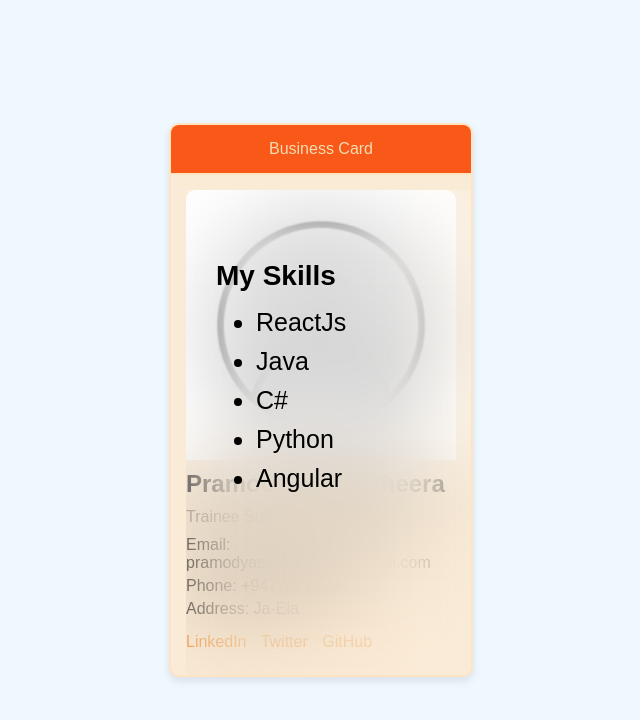
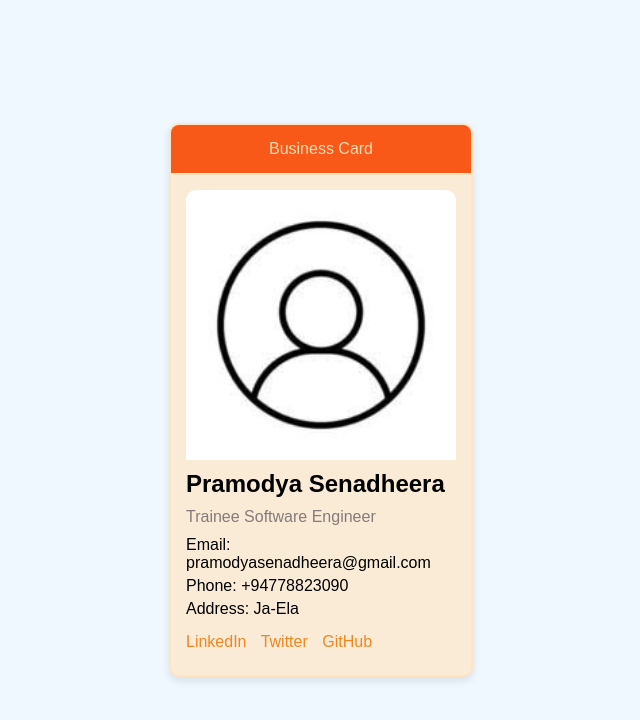
Before and after one commit to pramodya98/Business_Card, a plain HTML site: page index.html in a window 1280 px wide. Shown: the whole page, without its empty margins (319-959 px from the left). Drawn offline with Linux system fonts and the light colour scheme.

Commit message:
feat: complete the skill card

```diff
--- a/index.html
+++ b/index.html
@@ -80,16 +80,19 @@
       }
 
       .business-card:hover {
-        transform: scale(1.05);
+        /* transform: scale(1.05); */
         border: 4px solid rgb(241, 80, 5);
       }
 
       .skill-card {
+        top: 48px;
         position: absolute;
         background: brown(255, 255, 255, 0.3);
-        width: 100%;
+        width: 270px;
         backdrop-filter: blur(40px);
-        height: 100%;
+        height: 0%;
+        overflow: hidden;
+        transition: height 0.3s ease-in-out;
       }
 
       .skill-title {
@@ -106,6 +109,10 @@
       .skill-card li {
         font-size: 25px;
         margin-bottom: 10px;
+      }
+
+      .business-card:hover .skill-card {
+        height: 450px;
       }
     </style>
   </head>
```
